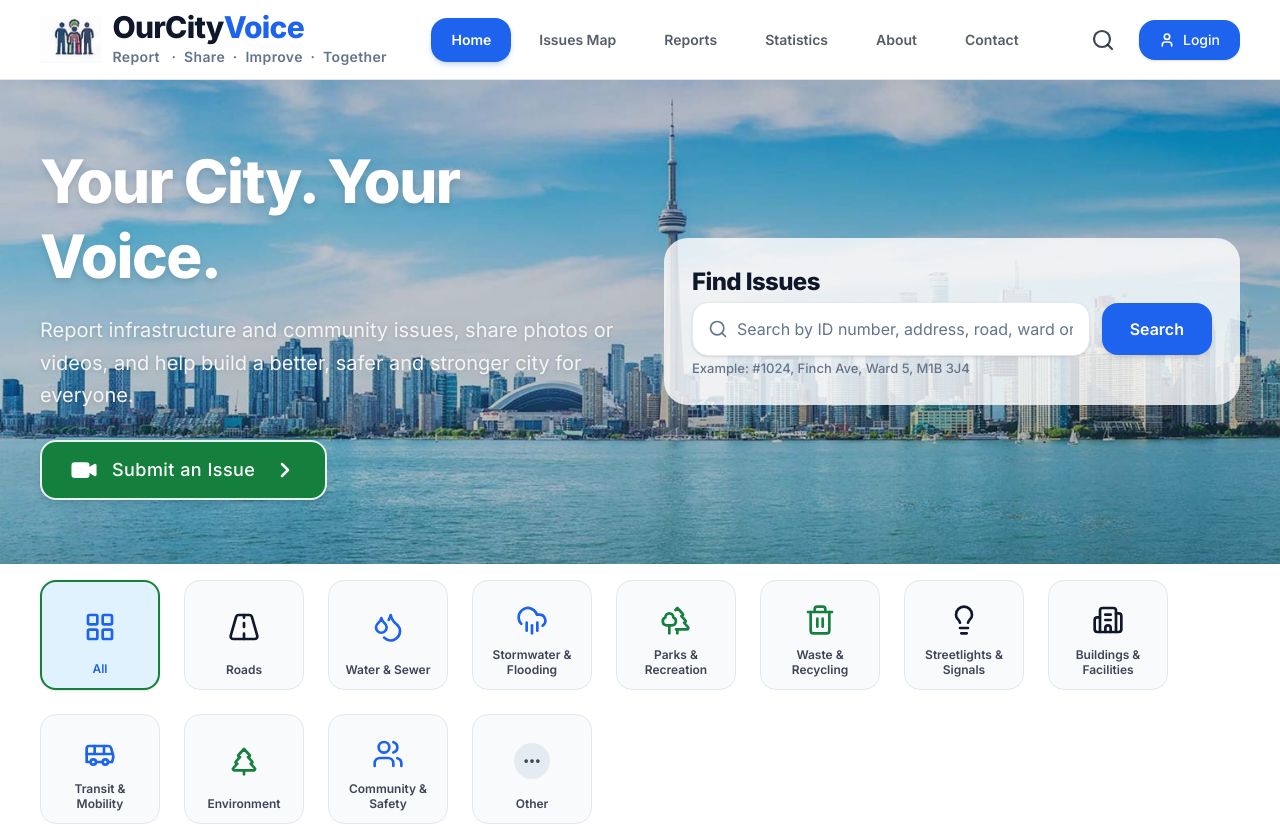
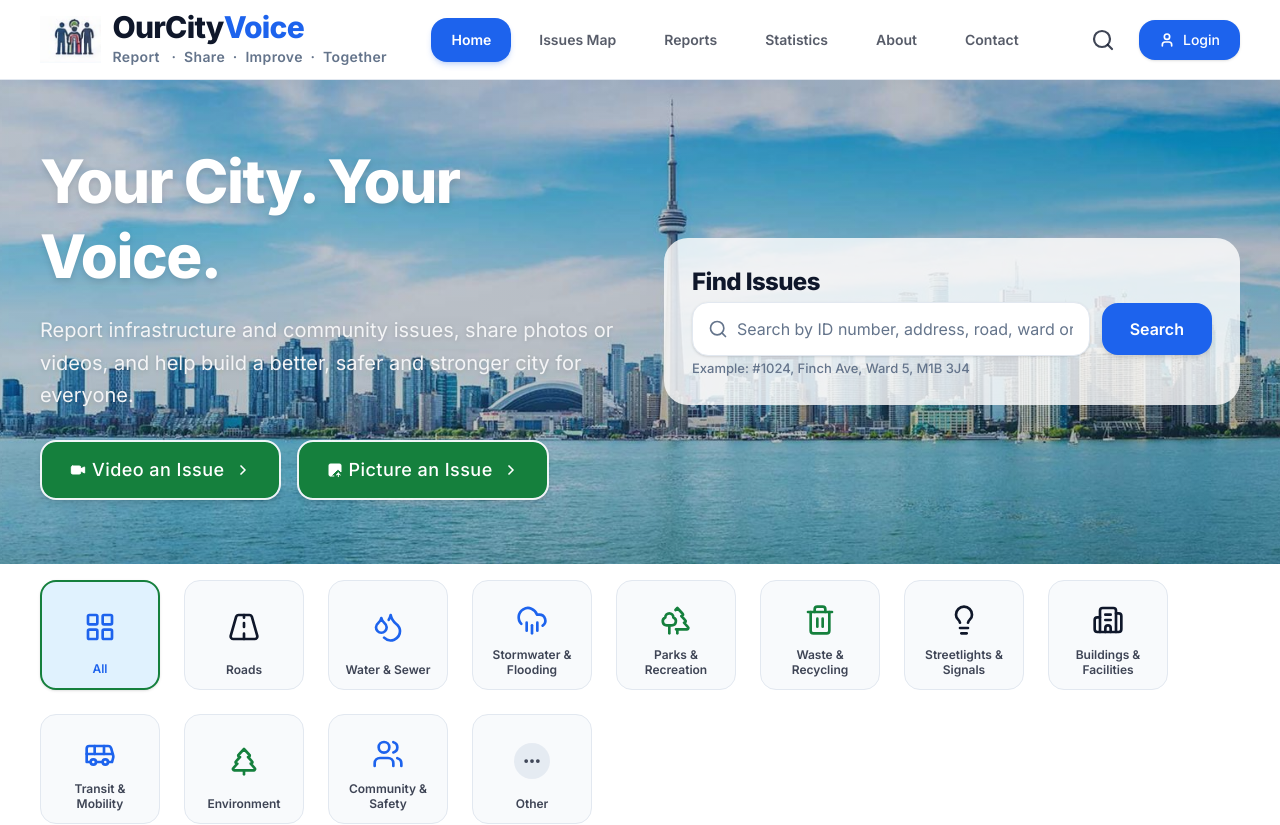
Before and after one commit to DreamLabIt/our-city-voice, a Next.js app: page / in a window 1280 px wide. Shown: the top 825 px of the page. Built offline with nearby package versions, Linux system fonts and the light colour scheme.

Commit message:
HeroSection to enhance issue reporting buttons and remove unused search functionality

```diff
--- a/components/landing/hero.tsx
+++ b/components/landing/hero.tsx
@@ -1,18 +1,11 @@
-"use client";
 
 import Image from "next/image";
 import Link from "next/link";
-import { Search, Video, ChevronRight } from "lucide-react";
-import { useState } from "react";
+import { Video, ChevronRight, ImageUp } from "lucide-react";
 import IssueSearchBar from "../Search/IssueSearchBar";
+import { Button } from "@/components/ui/button";
 
 export default function HeroSection(): React.ReactNode {
-    const [searchQuery, setSearchQuery] = useState<string>("");
-
-    const handleSearch = (e: React.FormEvent<HTMLFormElement>) => {
-        e.preventDefault();
-        console.log("Searching for:", searchQuery);
-    };
 
     return (
         <section className="relative w-full min-h-80 lg:min-h-100 flex items-center justify-center ">
@@ -41,20 +34,49 @@ export default function HeroSection(): React.ReactNode {
                             Report infrastructure and community issues, share photos or videos, and help build a better, safer and stronger city for everyone.
                         </p>
 
-                        <div className="pt-2">
-                            <Link
-                                href="/report-issue"
-                                className="inline-flex items-center gap-3.5 bg-tag-green-text hover:opacity-90 text-white font-semibold px-6 py-3 sm:px-7 sm:py-3.5 rounded-2xl border-2 border-white/90 shadow-md transition-all duration-200 group"
+
+                        <div className="pt-2 flex flex-col md:flex-row items-stretch md:items-center gap-3 md:gap-4">
+                            <Button
+                                render={
+                                    <Link
+                                        href={{
+                                            pathname: "/report-issue",
+                                            query: { type: "video" },
+                                        }}
+                                    />
+                                }
+                                className="group h-auto rounded-2xl border-2 border-white/90 bg-tag-green-text px-6 py-3 font-semibold text-white shadow-md transition-all duration-200 hover:opacity-90 sm:px-7 sm:py-3.5"
                             >
-                                <Video className="w-6 h-6 sm:w-7 sm:h-7 text-white fill-white stroke-[1.5]" />
+                                <Video className="h-8 w-8 fill-white text-white stroke-[1.5] sm:h-12 sm:w-12" />
 
-                                <span className="text-base sm:text-lg font-medium tracking-wide text-white">
-                                    Submit an Issue
+                                <span className="text-base font-medium tracking-wide text-white sm:text-lg">
+                                    Video an Issue
                                 </span>
 
-                                <ChevronRight className="w-5 h-5 sm:w-6 sm:h-6 text-white stroke-[2.5] ml-1 transition-transform group-hover:translate-x-1" />
-                            </Link>
+                                <ChevronRight className="ml-1 h-5 w-5 text-white stroke-[2.5] transition-transform group-hover:translate-x-1 sm:h-6 sm:w-6" />
+                            </Button>
+
+                            <Button
+                                render={
+                                    <Link
+                                        href={{
+                                            pathname: "/report-issue",
+                                            query: { type: "picture" },
+                                        }}
+                                    />
+                                }
+                                className="group h-auto rounded-2xl border-2 border-white/90 bg-tag-green-text px-6 py-3 font-semibold text-white shadow-md transition-all duration-200 hover:opacity-90 sm:px-7 sm:py-3.5"
+                            >
+                                <ImageUp className="h-8 w-8 fill-white text-white stroke-[1.5] sm:h-12 sm:w-12" />
+
+                                <span className="text-base font-medium tracking-wide text-white sm:text-lg">
+                                    Picture an Issue
+                                </span>
+
+                                <ChevronRight className="ml-1 h-5 w-5 text-white stroke-[2.5] transition-transform group-hover:translate-x-1 sm:h-6 sm:w-6" />
+                            </Button>
                         </div>
+
                     </div>
 
                     <div className="lg:col-span-6">
```
